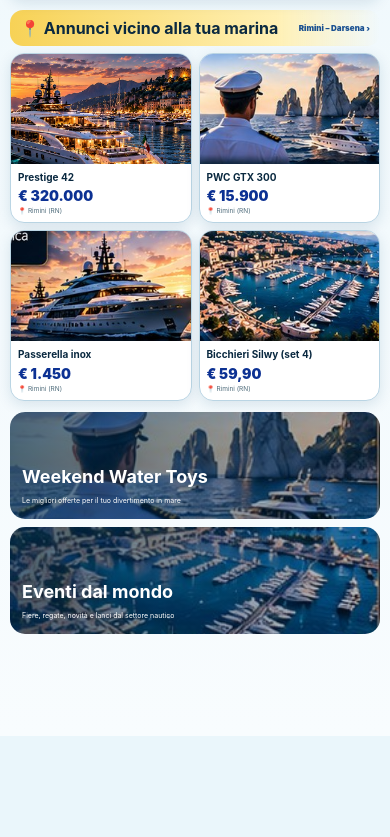
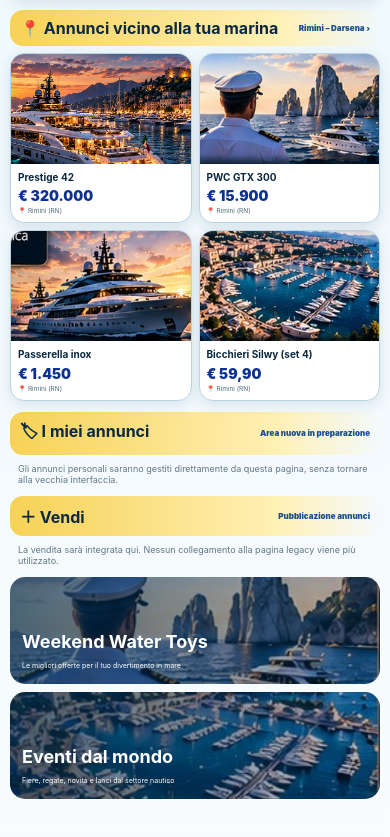
Before and after one commit to rpgsrl24-ship-it/marina-empire, a website: page marketplace-mobile.html in a window 390 px wide. Shown: the part 1122-1959 px from the top of the page. Before the commit the page ends 1858 px from the top, so only its background shows below. Drawn offline with Linux system fonts and the light colour scheme.

Commit message:
Keep marketplace inside standalone mobile UI

```diff
--- a/marketplace-mobile.html
+++ b/marketplace-mobile.html
@@ -21,7 +21,7 @@
 <div class="top"><div class="avatar">👨‍✈️<span class="lvl" id="level">Lv. 1</span></div><div class="brand"><b>MARINA EMPIRE®</b><small>THE NAUTICAL BUSINESS GAME</small></div><div class="menu">☰</div></div>
 <div class="stats"><div>🪙 <b id="coins">10.000</b></div><div>⭐ <b id="prestige">0</b></div><div>⛽ <b id="fuel">100%</b></div><div>🛠 <b id="condition">100%</b></div></div>
 <div class="title"><h1>🛒 Marketplace</h1><p>Compra · Vendi · Scambia · Equipaggia la tua flotta</p></div>
-<div class="tabs"><a class="active" href="./marketplace-mobile.html">🛒 Marketplace</a><a href="./?view=marketplace&market=mine">🏷 I miei annunci</a><a class="sell" href="./?view=marketplace&market=sell">＋ Vendi</a><button type="button" disabled title="Preferiti in preparazione">♡ Preferiti · presto</button></div>
+<div class="tabs"><a class="active" href="./marketplace-mobile.html">🛒 Marketplace</a><a href="./marketplace-mobile.html?v=20261110-market13#marketMine">🏷 I miei annunci</a><a class="sell" href="./marketplace-mobile.html?v=20261110-market13#marketSell">＋ Vendi</a><button type="button" disabled title="Preferiti in preparazione">♡ Preferiti · presto</button></div>
 </section>
 <section class="main">
 <div class="search"><input id="search" placeholder="Cerca barche, accessori, water toys…"><button id="clearFilter" type="button" title="Azzera filtri">↺</button></div>
@@ -37,7 +37,7 @@
 <article class="card" data-cat="accessori"><div class="img"></div><div class="body"><h3>Passerella inox</h3><div class="price">€ 1.450</div><div class="meta">📍 Rimini (RN)</div></div></article>
 <article class="card" data-cat="accessori"><div class="img"></div><div class="body"><h3>Bicchieri Silwy (set 4)</h3><div class="price">€ 59,90</div><div class="meta">📍 Rimini (RN)</div></div></article>
 </div></section>
-<div class="banners"><a class="banner" href="./weekend-water-toys.html"><div><strong>Weekend Water Toys</strong><small>Le migliori offerte per il tuo divertimento in mare</small></div></a><a class="banner" href="./evento-mondo.html"><div><strong>Eventi dal mondo</strong><small>Fiere, regate, novità e lanci dal settore nautico</small></div></a></div>
+<section id="marketMine" class="sec"><div class="sec-h"><strong>🏷 I miei annunci</strong><span>Area nuova in preparazione</span></div><p style="margin:8px;font-size:9px;color:#617784">Gli annunci personali saranno gestiti direttamente da questa pagina, senza tornare alla vecchia interfaccia.</p></section><section id="marketSell" class="sec"><div class="sec-h"><strong>＋ Vendi</strong><span>Pubblicazione annunci</span></div><p style="margin:8px;font-size:9px;color:#617784">La vendita sarà integrata qui. Nessun collegamento alla pagina legacy viene più utilizzato.</p></section><div class="banners"><a class="banner" href="./weekend-water-toys.html"><div><strong>Weekend Water Toys</strong><small>Le migliori offerte per il tuo divertimento in mare</small></div></a><a class="banner" href="./evento-mondo.html"><div><strong>Eventi dal mondo</strong><small>Fiere, regate, novità e lanci dal settore nautico</small></div></a></div>
 </section>
 <nav class="bottom"><a href="./mobile-home.html?v=20261110-fast2"><b>⌂</b>HOME</a><a href="./marina-mobile.html?v=20261109-marina1"><b>⚓</b>MARINE</a><a href="./missions-mobile.html?v=20261109-missionsstandalone3"><b>🎯</b>MISSIONI</a><a class="active" href="./marketplace-mobile.html"><b>🛒</b>MARKET</a><a href="./fleet-mobile.html?v=20261109-fleet1"><b>🛥️</b>FLOTTA</a><a href="./community-mobile.html?v=20261110-community1"><b>👥</b>COMMUNITY</a><a href="./profile-mobile.html?v=20261110-profile1"><b>👤</b>PROFILO</a></nav>
 </main>
```
